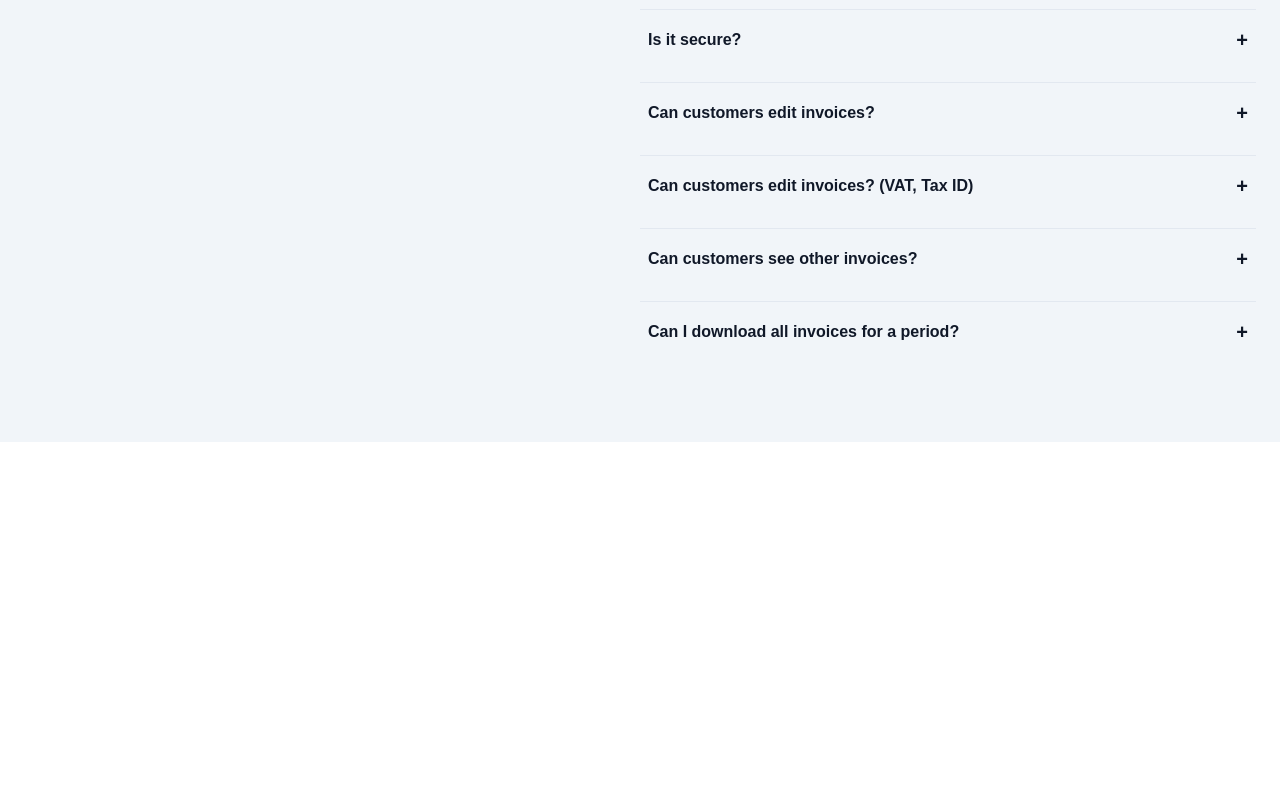
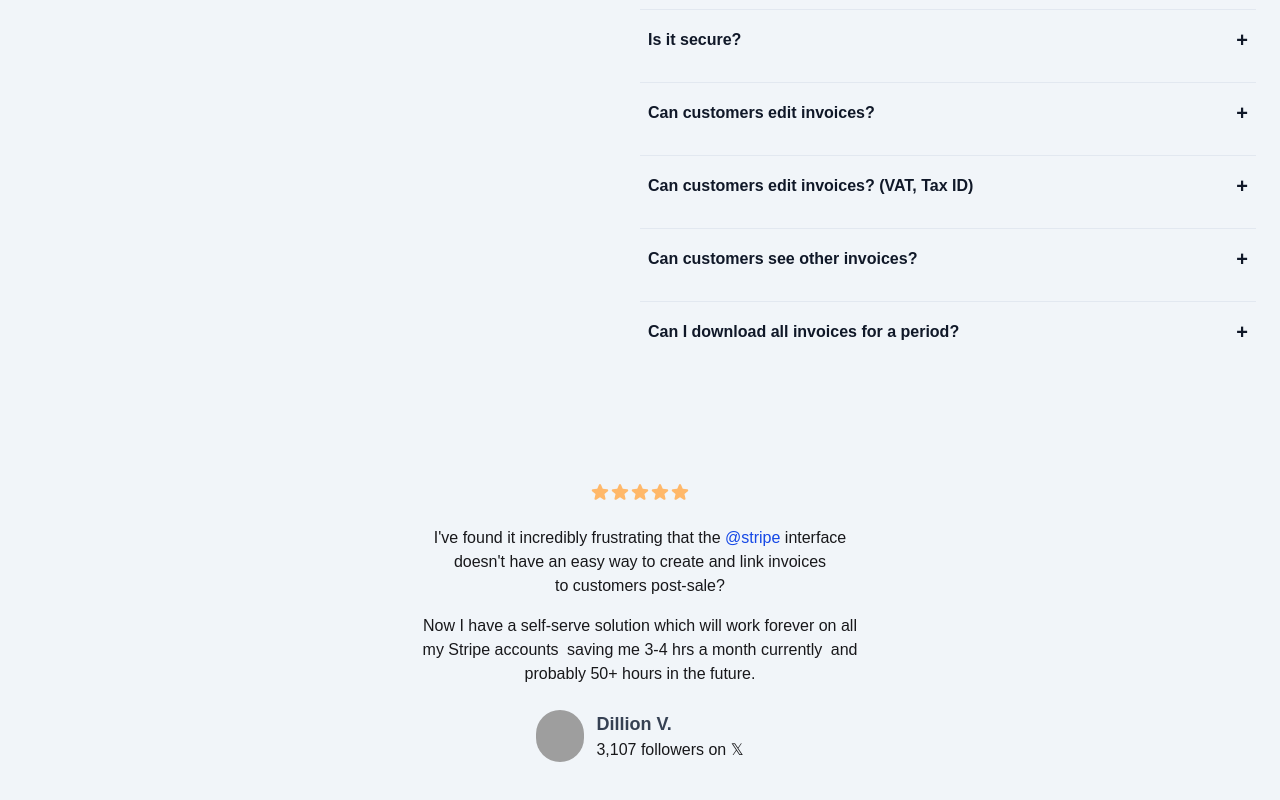
Before and after one commit to rahscripts/marc, a Next.js app: page /zenvoice in a window 1280 px wide. Shown: the part 5570-6370 px from the top of the page. Before the commit the page ends 6012 px from the top, so only its background shows below. Built offline with nearby package versions, Linux system fonts and the light colour scheme; grey boxes are pictures that could not be loaded; a web font is replaced by a local one.

Commit message:
landing faq section done

```diff
--- a/app/zenvoice/components/LandingFaq.tsx
+++ b/app/zenvoice/components/LandingFaq.tsx
@@ -1,7 +1,7 @@
 "use client";
 
 import { useState } from "react";
-
+import FiveStars from "./ui/FiveStars";
 
 export default function LandingFaq() {
 
@@ -71,7 +71,7 @@ This is useful for accounting, tax reporting, or simply keeping your records org
     ];
     return (
         <section className="py-20 px-6 max-md:px-4">
-            <div className="max-w-7xl mx-auto">
+            <div className="max-w-7xl mx-auto space-y-30">
                 <div className="flex max-md:flex-col max-md:gap-10">
                     {/* Left Side */}
                     <div className="flex-1 max-md:px-1">
@@ -93,8 +93,7 @@ This is useful for accounting, tax reporting, or simply keeping your records org
                                         }
                                         setOpenIndices(newIndices);
                                     }}
-                                    className={`w-full px-2 py-4 flex cursor-pointer items-center justify-between font-bold transition-colors duration-200 ${
-                                        openIndices.has(index)
+                                    className={`w-full px-2 py-4 flex cursor-pointer items-center justify-between font-bold transition-colors duration-200 ${openIndices.has(index)
                                             ? "text-emerald-700"
                                             : " text-gray-900"
                                         }`}
@@ -106,8 +105,7 @@ This is useful for accounting, tax reporting, or simply keeping your records org
                                     </span>
                                 </button>
 
-                                <div className={`overflow-hidden transition-all duration-500 ease-out ${
-                                    openIndices.has(index) ? "max-h-96" : "max-h-0"
+                                <div className={`overflow-hidden transition-all duration-500 ease-out ${openIndices.has(index) ? "max-h-96" : "max-h-0"
                                     }`}>
                                     <div className="px-6 max-md:px-2 py-4 ">
                                         <p className="text-gray-600 font-semibold leading-relaxed whitespace-pre-wrap">
@@ -126,6 +124,37 @@ This is useful for accounting, tax reporting, or simply keeping your records org
                         ))}
                     </div>
                 </div>
+                <div>
+                    <div className="flex flex-col items-center justify-center gap-6">
+                        <FiveStars />
+
+                        <div className="space-y-4 text-center">
+                            <p>
+                               I've found it incredibly frustrating that the<span className="text-blue-700"> @stripe</span> interface <br /> doesn't have an easy way to create and link invoices <br /> to customers post-sale?
+                            </p>
+                            <p>
+                              Now I have a self-serve solution which will work forever on all <br /> my Stripe accounts <span className="bg-yellow-100.50 px-1">saving me 3-4 hrs a month currently </span>and <br /> probably 50+ hours in the future.
+                            </p>
+                        </div>
+
+                        <div className="flex gap-3">
+                            <div className="avatar">
+                                <div className="w-12 rounded-full">
+                                    <img src="https://img.daisyui.com/images/profile/demo/averagebulk@192.webp" />
+                                </div>
+                            </div>
+                            <div className="flex items-start flex-col ">
+                                <h1 className="font-bold text-lg text-gray-700">
+Dillion V.
+                                </h1>
+                                <p>
+                                    3,107 followers on 𝕏
+                                </p>
+                            </div>
+                        </div>
+
+                    </div>
+                </div>
             </div>
         </section>
     )
```
Lines whose indentation alone changed are shown as unchanged.
